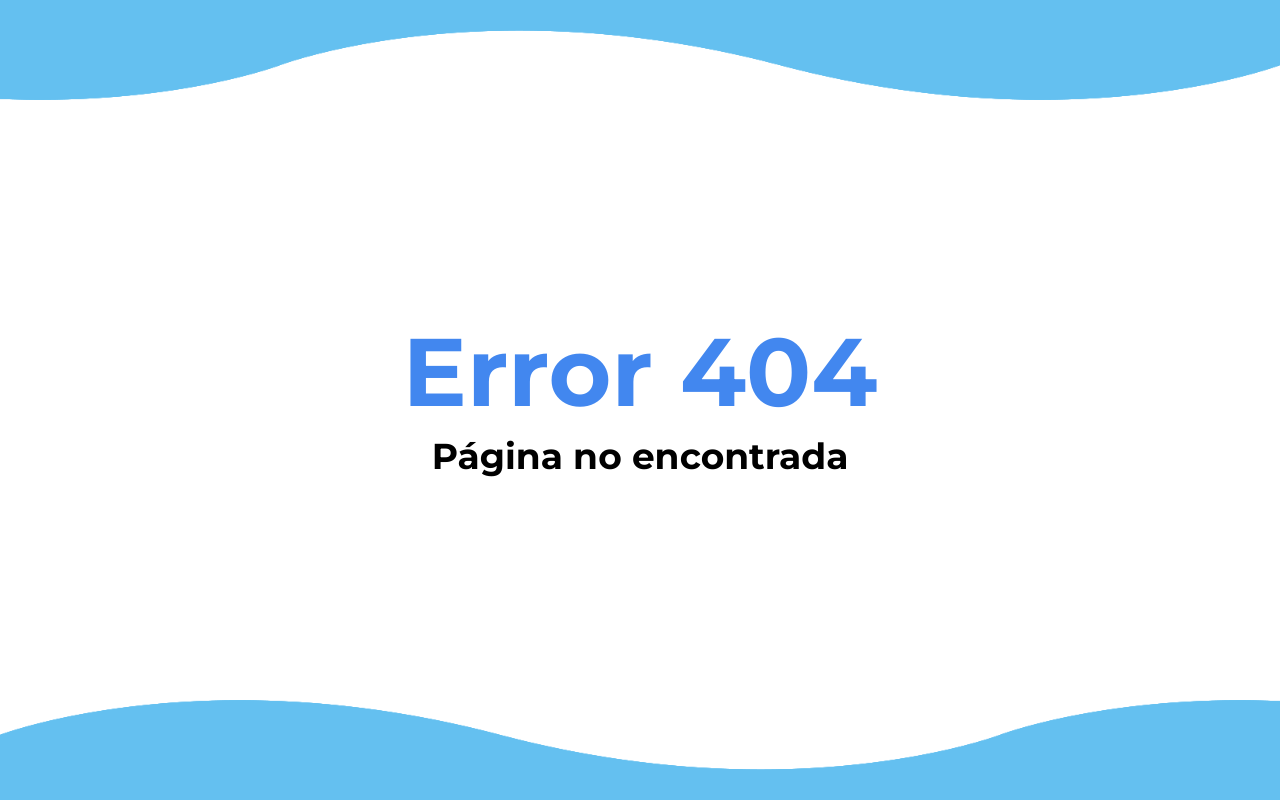
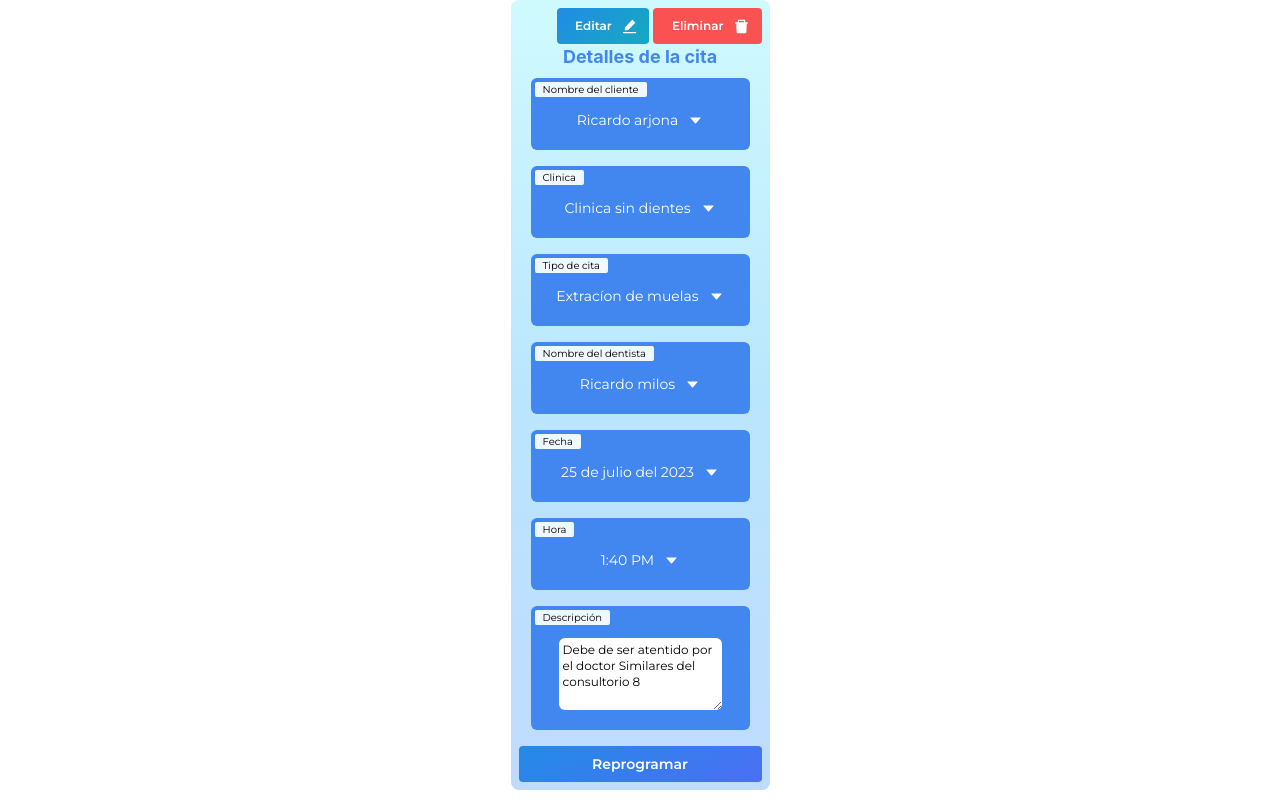
Before and after one commit to alanvviera/DentalSystem, a Next.js app: page /form_example/visualize in a window 1280 px wide. Before the commit this address had no page. Built offline with nearby package versions, Linux system fonts and the light colour scheme; no server answers.

Commit message:
Example form to view a customer record and be able to edit or delete it.

```diff
--- /dev/null
+++ b/app/form_example/visualize/page.jsx
@@ -0,0 +1,44 @@
+"use client"
+import React from 'react'
+import { useSession } from 'next-auth/react';
+import { LoadingScreen } from '@/components/LoadingScreen';
+import { Space, Title, } from '@mantine/core';
+import VisualizeData from '@/components/visualizeData/VisualizeData';
+import VisualizeDataButtonEdit from '@/components/visualizeData/buttonsData/VisualizeDataButtonEdit';
+import VisualizeDataButtonDelete from '@/components/visualizeData/buttonsData/VisualizeDataButtonDelete';
+import { LabelDataText } from '@/components/visualizeData/labelsData/LabelDataText';
+import VisualizeDataButtonReschedule from '@/components/visualizeData/buttonsData/VisualizeDataButtonProgramming';
+import FormExampleUpdate from '../update/page';
+
+const FormExampleVisualize = () => {
+
+    const { data: session, status } = useSession();
+    if (status === "loading") return <LoadingScreen />
+
+    return (
+        <div className='flex flex-row w-full justify-center content-center items-center'>
+            <VisualizeData
+                actionsTop={(<>
+                    <VisualizeDataButtonEdit showComponent={<FormExampleUpdate extraClass='w-60 min-h-min' />} />
+                    <Space w={"4px"} />
+                    <VisualizeDataButtonDelete showComponent={<FormExampleUpdate extraClass='w-60 min-h-min' />} />
+                </>)
+                }
+                content={<>
+                    <Title order={4} className='text-center text-primary font-bold' >Detalles de la cita</Title>
+                    <LabelDataText title='Ricardo arjona' type='Nombre del cliente' ></LabelDataText>
+                    <LabelDataText title='Clinica sin dientes' type='Clinica' ></LabelDataText>
+                    <LabelDataText title='Extracíon de muelas' type='Tipo de cita' ></LabelDataText>
+                    <LabelDataText title='Ricardo milos' type='Nombre del dentista' ></LabelDataText>
+                    <LabelDataText title='25 de julio del 2023' type='Fecha' ></LabelDataText>
+                    <LabelDataText title='1:40 PM' type='Hora' ></LabelDataText>
+                    <LabelDataText title='Debe de ser atentido por el doctor Similares del consultorio 8' type='Descripción' useTextArea={true} ></LabelDataText>
+                </>
+                }
+
+                actionBottom={<VisualizeDataButtonReschedule onClick={() => { }} />}
+            />
+        </div>
+    )
+}
+export default FormExampleVisualize
```
